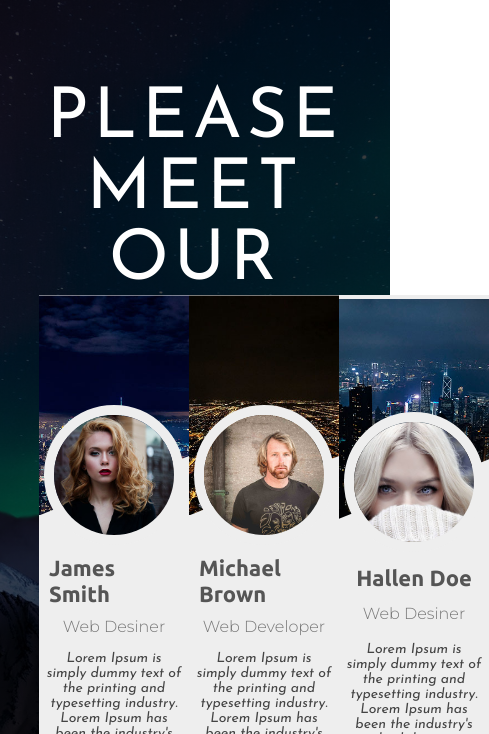
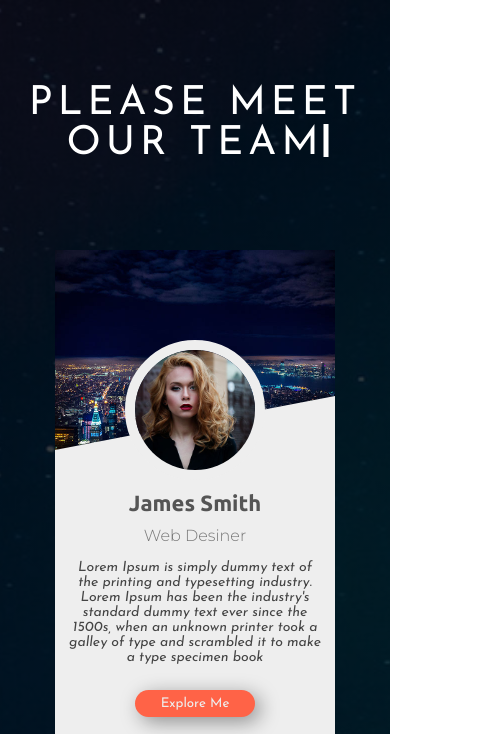
Before and after one commit to malaynayak/html-project-samples, a plain HTML site: page Profile-Cards/index.html in a window 390 px wide. Shown: the top 734 px of the page, 489 px wide, since content can reach past the window. Drawn offline with Linux system fonts and the light colour scheme.

Commit message:
Project: Profile-Card final.

```diff
--- a/Profile-Cards/app.js
+++ b/Profile-Cards/app.js
@@ -0,0 +1,12 @@
+const heading = 'Please Meet Our Team';
+let i = 0;
+
+const typing = () => {
+    if (i < heading.length) {
+        document.querySelector('.heading').innerHTML += heading.charAt(i);
+        i++;
+        setTimeout(typing, 150);
+    }
+}
+
+typing();
--- a/Profile-Cards/index.html
+++ b/Profile-Cards/index.html
@@ -11,9 +11,7 @@
 </head>
 <body>
    <div class="container">
-      <div class="heading">
-         Please Meet Our Team
-      </div>
+      <div class="heading"></div>
       <div class="cards-wrapper">
          <div class="card">
             <img class="image-top" src="images/img-top1.jpeg" alt="">
--- a/Profile-Cards/style.css
+++ b/Profile-Cards/style.css
@@ -19,6 +19,20 @@
     text-transform: uppercase;
     letter-spacing: 5px;
     text-align: center;
+    white-space: pre-wrap;
+}
+.heading::after {
+    content: '';
+    width: 5px;
+    height: 55px;
+    background-color: #fff;
+    position: absolute;
+    animation: blinking 1s  backwards infinite;
+}
+@keyframes blinking  {
+    0% { background-color: #fff}
+    50% { background-color: transparent}
+    100% { background-color: #fff;}
 }
 .cards-wrapper {
     width: 80%;
@@ -29,6 +43,19 @@
     left: 50%;
     transform: translate(-50%);
 }
+@keyframes cardAnim{
+    0% {opacity: 0}
+    100% {opacity: 0}
+}
+/* .card:nth-child(1){
+    animation: cardAnim 2s 3s backwards;
+}
+.card:nth-child(2){
+    animation: cardAnim 2s 3.5s backwards;
+}
+.card:nth-child(3){
+    animation: cardAnim 2s 4s backwards;
+} */
 .card {
     width: 280px;
     background: #eee;
@@ -56,7 +83,6 @@
     z-index: 10;
     border: 10px solid #eee;
 }
-
 .card h1 {
     font-family: 'Ubuntu', sans-serif;
     font-size:  22px;
@@ -88,6 +114,7 @@
     font-family: 'Josefin Sans', sans-serif;
     color: #eee;
     box-shadow: 5px 5px 20px  rgba(0,0,0, .4);
+    cursor: pointer;
 }
 @keyframes buttonRotation {
     0% {transform: scale(1)  rotateZ(0)}
@@ -136,3 +163,52 @@ ul.social-icons {
 .fa-google-plus-g {
     color: #dd4d39;
 }
+
+@media (max-width: 1300px) {
+    .heading{
+        font-size: 65px;
+        width: 80%
+    }
+    .cards-wrapper{
+        width: 100%;
+        top: 32%;
+    }
+    .image-top {
+        height: 200px;
+    }
+}
+@media (max-width: 1000px) {
+    .container {
+        height: 100%;
+    }
+    .heading{
+        width: 90%
+    }
+    .cards-wrapper{
+        flex-wrap: wrap;
+        padding: 300px 0 200px 0;
+    }
+    .card {
+        margin: 0 30px 50px 30px;
+    }
+}
+@media (max-width: 700px) {
+    .heading{
+       font-size: 50px;
+    }
+    .heading::after{
+        height: 40px;
+    }
+}
+@media (max-width: 450px) {
+    .heading{
+        font-size: 40px;
+    }
+    .heading::after{
+        height: 33px;
+    }
+    .cards-wrapper{
+        flex-wrap: wrap;
+        padding: 250px 0 150px 0;
+    }
+}
```
